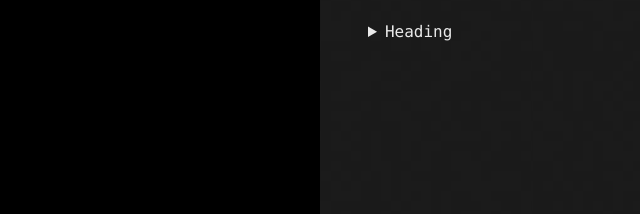
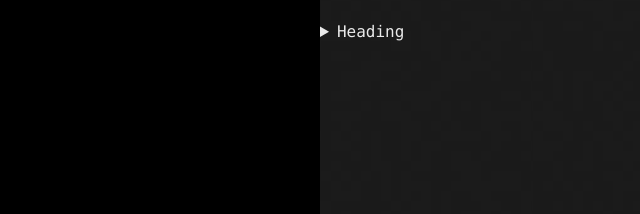
Before and after one commit to br33z3/br33z3.github.io, a Jekyll site: the page built from _pages/certifications.md, in a window 1280 px wide. Shown: the top 214 px of the page, without its empty margins (0-640 px from the left). Built offline with Jekyll 4.4.1, drawn with Linux system fonts in a browser that asks for light colours; comment, search, counter and statistics services are not loaded.

Commit message:
Update theme.scss

```diff
--- a/_sass/theme.scss
+++ b/_sass/theme.scss
@@ -141,7 +141,6 @@ footer {
 
 #main_content, #disqus_container {
   width: 70%;
-  margin-left: 5%;
   margin-bottom: 0px !important;
   float: left;
   -webkit-font-smoothing: antialiased;
```
